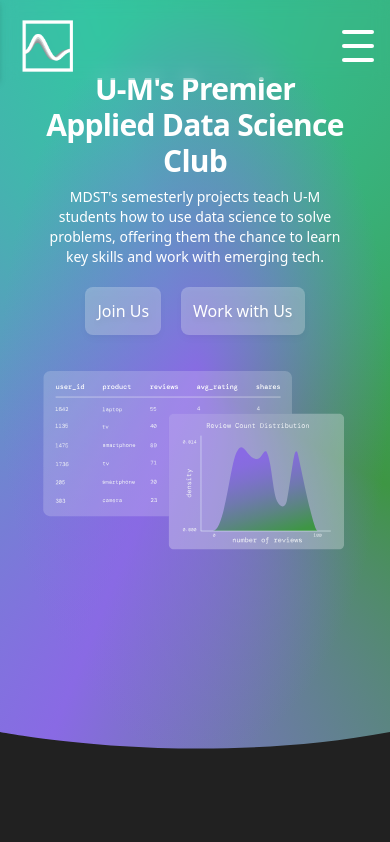
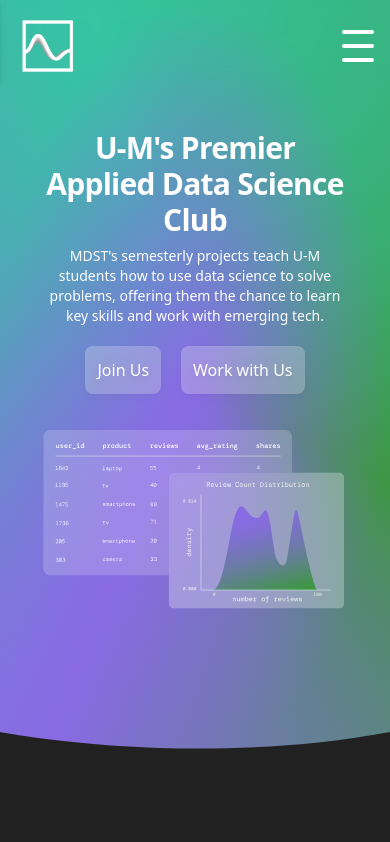
Before and after one commit to MichiganDataScienceTeam/official-website, a Next.js app: page / in a window 390 px wide. Shown: the top 842 px of the page. Built offline with nearby package versions, Linux system fonts and the light colour scheme.

Commit message:
add support for phone

```diff
--- a/styles/globals.css
+++ b/styles/globals.css
@@ -22,7 +22,15 @@
   margin-bottom: 6%;
   height: 90vh;
 }
-
+/* Media query for phones */
+@media (max-width: 500px) {
+  .hero {
+    padding-top: 25%;
+    padding-bottom: 40%;
+    margin-bottom: 20%;
+    height: 90vh;
+  }
+}
 .gradient-text {
   background: linear-gradient(
     90deg,
```
